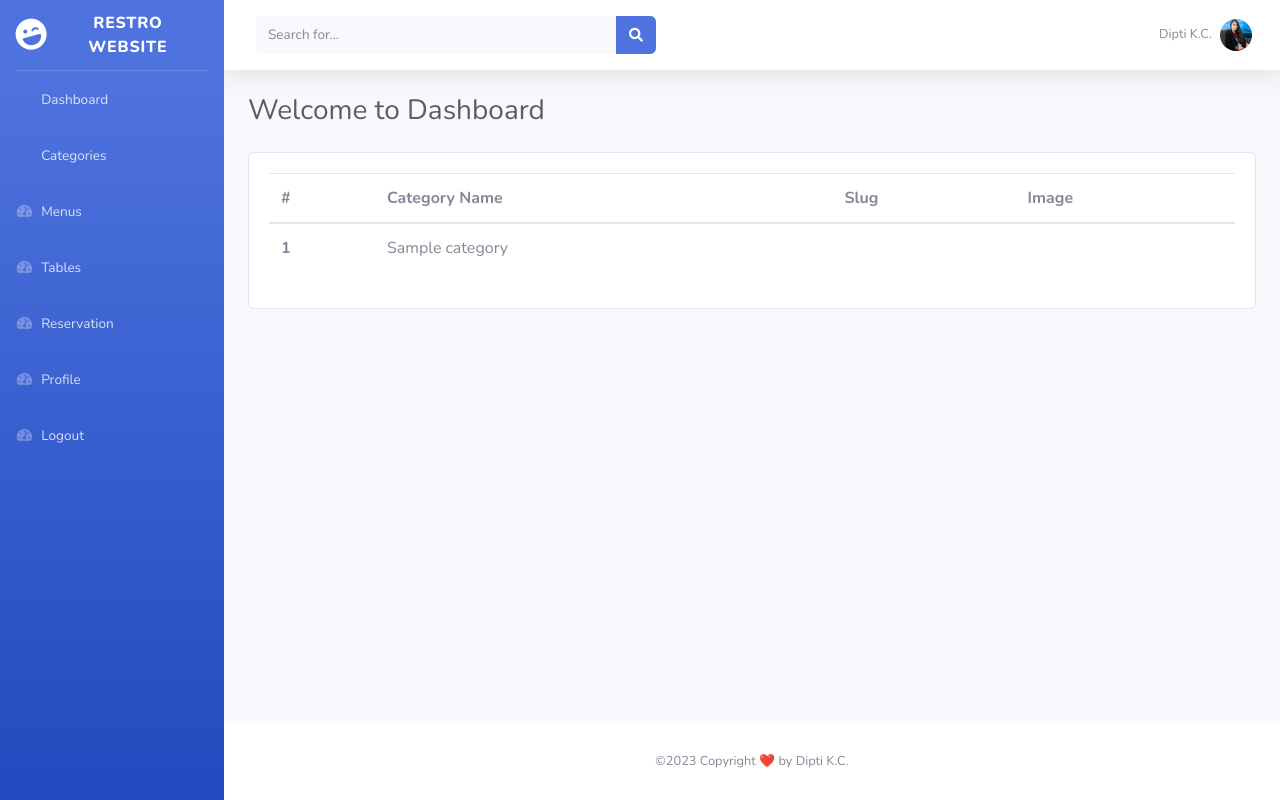
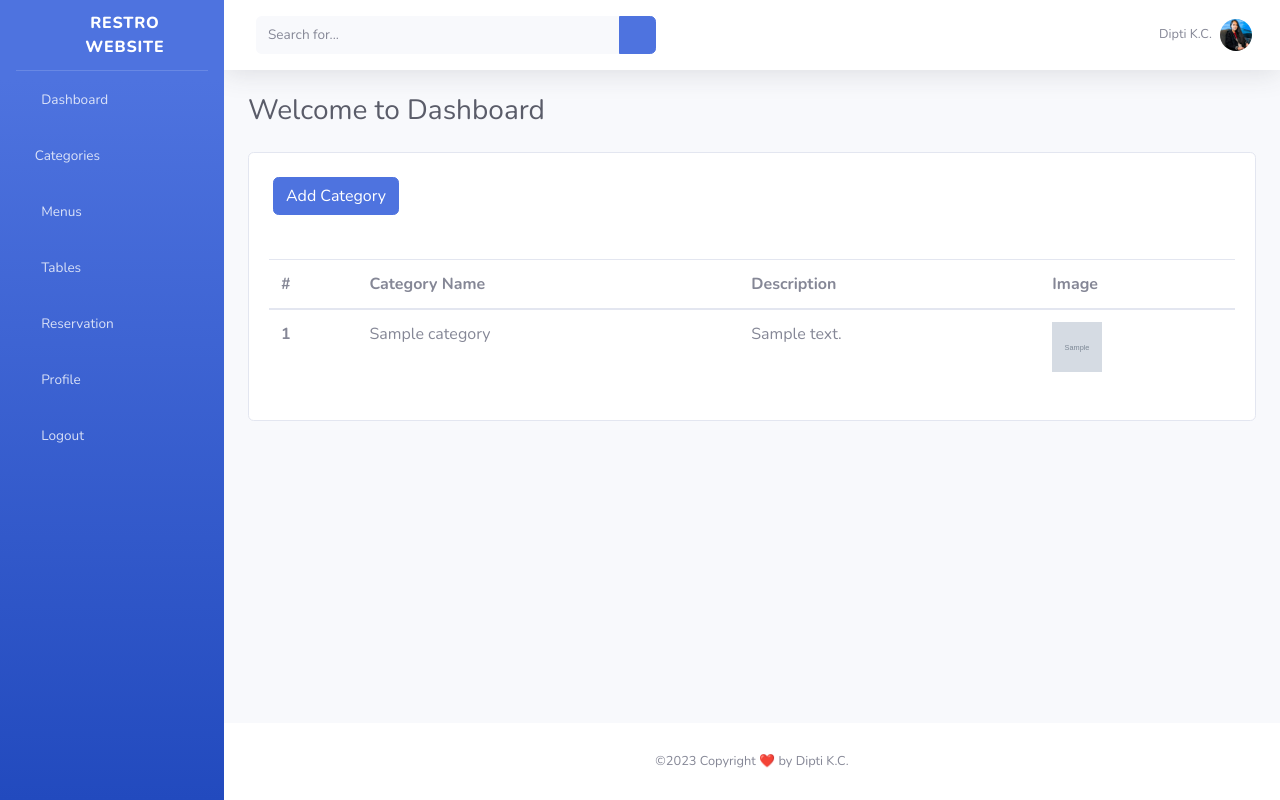
Before and after one commit to IlyasNurani123/restourent, a Laravel app: page /categories in a window 1280 px wide. Run offline with Laravel 10, Linux system fonts and the light colour scheme; tables that the repository leaves empty hold one stand-in row (Sample ...).

Commit message:
add create functionality in category

```diff
--- a/app/Http/Controllers/Admin/CategoryController.php
+++ b/app/Http/Controllers/Admin/CategoryController.php
@@ -5,6 +5,7 @@ namespace App\Http\Controllers\Admin;
 use App\Http\Controllers\Controller;
 use App\Models\Category;
 use Illuminate\Http\Request;
+use Illuminate\Support\Facades\Storage;
 
 class CategoryController extends Controller
 {
@@ -22,7 +23,7 @@ class CategoryController extends Controller
      */
     public function create()
     {
-        //
+        return view('admin.category.create');
     }
 
     /**
@@ -30,7 +31,16 @@ class CategoryController extends Controller
      */
     public function store(Request $request)
     {
-        //
+        $path = $request->file('image')->store('public/images');
+        $url = Storage::url($path);
+
+        $category =  Category::create([
+            "name" => $request->name,
+            "description" => $request->description ?? null,
+            "image" => $url ?? null
+        ]);
+
+        return redirect('/categories');
     }
 
     /**
--- a/app/Models/Category.php
+++ b/app/Models/Category.php
@@ -8,5 +8,5 @@ use Illuminate\Database\Eloquent\Model;
 class Category extends Model
 {
     use HasFactory;
-    protected $fillable = ['cat_name', 'cat_slug', 'cat_image'];
+    protected $fillable = ['name', 'description', 'image'];
 }
--- a/resources/views/admin/category/index.blade.php
+++ b/resources/views/admin/category/index.blade.php
@@ -1,13 +1,16 @@
 @extends('layouts.admin.app')
 @section('content')
     <div class="card">
+        <div class="m-4">
+            <a href="{{ route('categories.create') }}" class="btn btn-primary">Add Category</a>
+        </div>
         <div class="card-body">
             <table class="table">
                 <thead>
                     <tr>
                         <th scope="col">#</th>
                         <th scope="col">Category Name</th>
-                        <th scope="col">Slug</th>
+                        <th scope="col">Description</th>
                         <th scope="col">Image</th>
                     </tr>
                 </thead>
@@ -15,9 +18,9 @@
                     @foreach ($categories as $item)
                         <tr>
                             <th scope="row">{{ $loop->index + 1 }}</th>
-                            <td>{{ $item->cat_name }}</td>
-                            <td>{{ $item->slug }}</td>
-                            <td><img src="{{ $item->image ?? null }}" /></td>
+                            <td>{{ $item->name }}</td>
+                            <td>{{ $item->description }}</td>
+                            <td><img src="{{ $item->image ?? null }}" width="50" height="50" /></td>
                         </tr>
                     @endforeach
                 </tbody>
--- a/resources/views/layouts/admin/header.blade.php
+++ b/resources/views/layouts/admin/header.blade.php
@@ -15,6 +15,9 @@
         rel="stylesheet">
 
     <!-- Custom styles for this template-->
-    <link href="{{asset('admin/css/sb-admin-2.min.css')}}" rel="stylesheet">
+    <link href="{{ asset('admin/css/sb-admin-2.min.css') }}" rel="stylesheet">
+    <link rel="stylesheet" href="https://cdnjs.cloudflare.com/ajax/libs/font-awesome/6.4.0/css/fontawesome.min.css"
+        integrity="sha512-SgaqKKxJDQ/tAUAAXzvxZz33rmn7leYDYfBP+YoMRSENhf3zJyx3SBASt/OfeQwBHA1nxMis7mM3EV/oYT6Fdw=="
+        crossorigin="anonymous" referrerpolicy="no-referrer" />
 
 </head>
--- a/resources/views/layouts/admin/sidebar.blade.php
+++ b/resources/views/layouts/admin/sidebar.blade.php
@@ -19,7 +19,7 @@
     </li>
     <li class="nav-item">
         <a class="nav-link" href={{ route('categories.index') }}>
-            <i class="fas fa-fw glyphicon-list-alt"></i>
+            <i class="far fa-address-card glyphicon-list-alt"></i>
             <span>Categories</span></a>
     </li>
     <li class="nav-item">
```
Also changed, not shown: resources/views/admin/category/create.blade.php (added, +28 -0 lines), resources/views/layouts/admin/app.blade.php (+5 -4 lines), database/migrations/2023_05_18_055409_create_categories_table.php.
